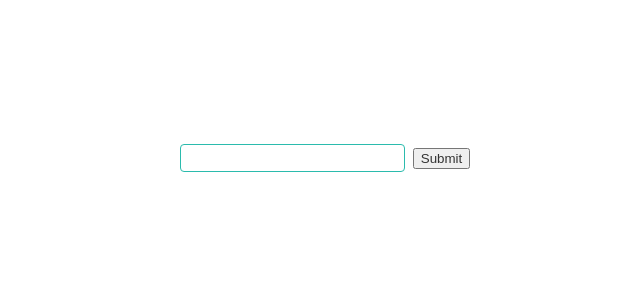
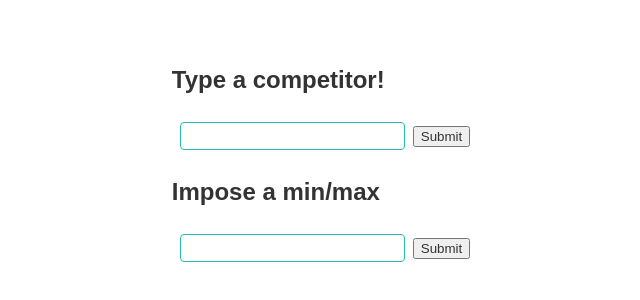
Before and after one commit to abinavseelan/react-design-patterns, a React (Create React App) app: page /state-reducers in a window 1280 px wide. Shown: the part 250-550 px from the top of the page, without its empty margins (327-967 px from the left). Built offline with nearby package versions, Linux system fonts and the light colour scheme.

Commit message:
Styling fixes

```diff
--- a/src/Patterns/prop-collections/index.js
+++ b/src/Patterns/prop-collections/index.js
@@ -8,7 +8,8 @@ class App extends React.Component {
             <Analytics>
                 {
                     (analyticsProps) => (
-                        <React.Fragment>
+                        <div>
+                            <h2>Click on the fields.</h2>
                             <div>
                                 <input
                                     type="text"
@@ -34,7 +35,7 @@ class App extends React.Component {
                                     Submit
                                 </button>
                             </div>
-                        </React.Fragment>
+                        </div>
                     )
                 }
             </Analytics>
--- a/src/Patterns/prop-getters/index.js
+++ b/src/Patterns/prop-getters/index.js
@@ -7,7 +7,8 @@ function App() {
     <Analytics>
       {
         (getAnalyticsProps) => (
-          <React.Fragment>
+          <div>
+            <h2>Click on the input field.</h2>
             <input
                 {
                     ...getAnalyticsProps({
@@ -20,7 +21,7 @@ function App() {
                     })
                 }
             />
-          </React.Fragment>
+          </div>
         )
       }
     </Analytics>
--- a/src/Patterns/state-reducers/SubmittableInput.js
+++ b/src/Patterns/state-reducers/SubmittableInput.js
@@ -22,7 +22,7 @@ class SubmittableInput extends React.Component {
 
         return (
             <React.Fragment>
-                <input type="text" value={this.state.value} onChange={this.onChange} />
+                <input type={this.props.type} value={this.state.value} onChange={this.onChange} />
                 <button onClick={this.onSubmit}>Submit</button>
             </React.Fragment>
         );
--- a/src/Patterns/state-reducers/index.js
+++ b/src/Patterns/state-reducers/index.js
@@ -3,7 +3,7 @@ import React from 'react';
 import SubmittableInput from './SubmittableInput';
 
 class App extends React.Component {
-    inputReducer = (state, changes) => {
+    textReducer = (state, changes) => {
         if (['Amazon', 'Snapdeal'].indexOf(changes.value) !== -1) {
             return {
                 ...state,
@@ -17,9 +17,40 @@ class App extends React.Component {
         };
     }
 
+    minMaxReducer = (state, changes) => {
+        if (changes.value > 30) {
+            return {
+                ...state,
+                value: 30,
+            }
+        }
+
+        if (changes.value < 0) {
+            return {
+                ...state,
+                value: 10,
+            }
+        }
+
+        return {
+            ...state,
+            value: changes.value,
+        }
+    }
+
     render() {
         return (
-            <SubmittableInput reducer={this.inputReducer} onSubmit={() => {}} />
+            <div>
+                <div>
+                    <h2>Type a competitor!</h2>
+                    <SubmittableInput reducer={this.textReducer} type="text" onSubmit={() => {}} />
+                </div>
+
+                <div>
+                    <h2>Impose a min/max</h2>
+                    <SubmittableInput reducer={this.minMaxReducer} type="number" onSubmit={() => {}} />
+                </div>
+            </div>
         );
     }
 }
```
